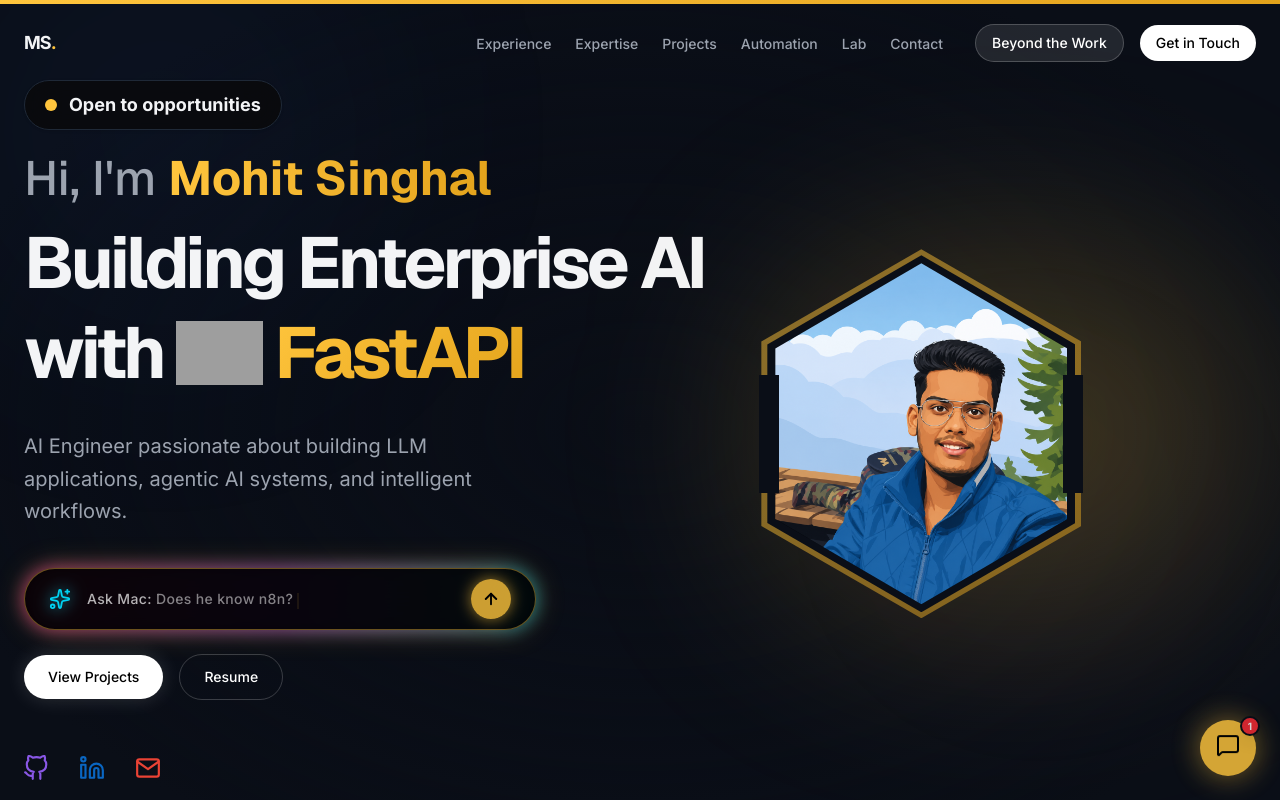
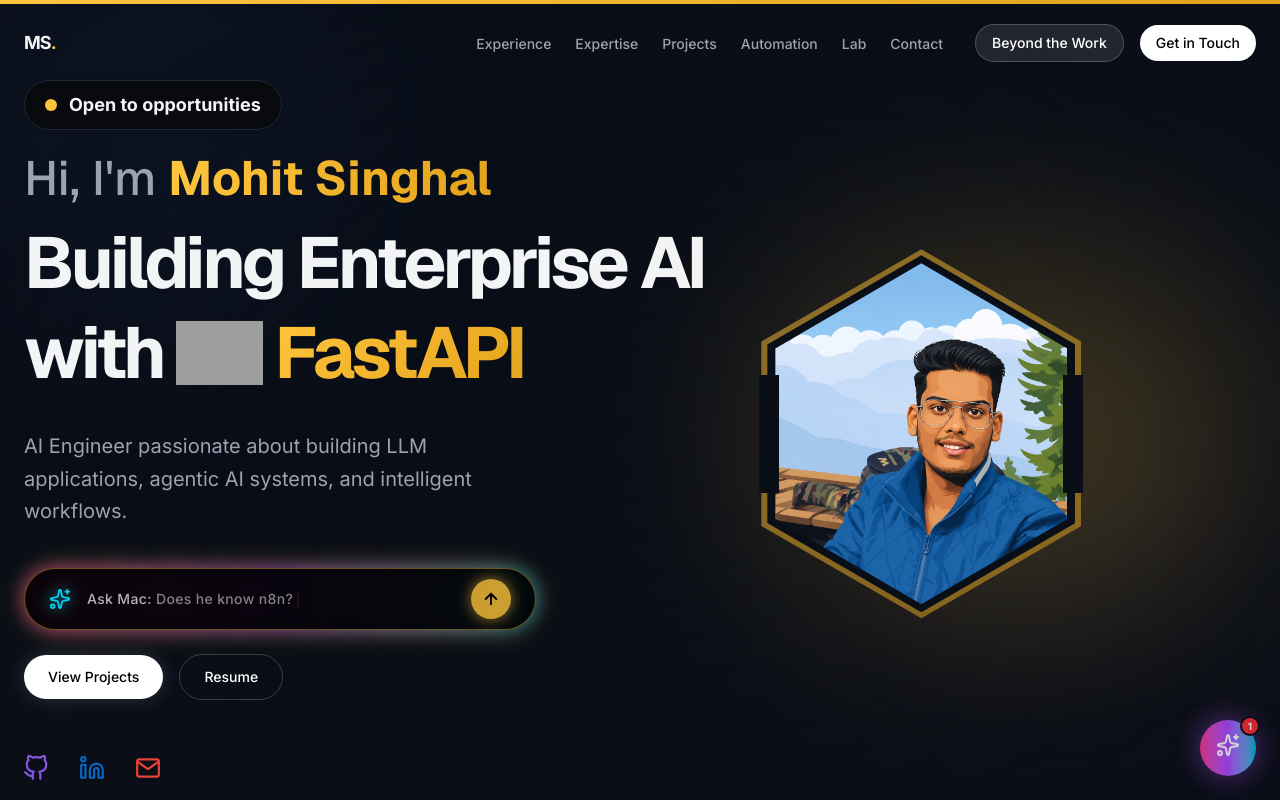
Before and after one commit to mohitsinghal1206/Mohit-Singhal-Portfolio, a Next.js app: page / in a window 1280 px wide. Shown: the top 800 px of the page. Built offline with nearby package versions, Linux system fonts and the light colour scheme; grey boxes are pictures that could not be loaded.

Commit message:
style: Update chatbot widget toggle button to match Aurora gradient theme

```diff
--- a/src/components/shared/chatbot-widget.tsx
+++ b/src/components/shared/chatbot-widget.tsx
@@ -195,10 +195,10 @@
         whileTap={{ scale: 0.95 }}
         onClick={handleOpen}
         className={cn(
-          "w-14 h-14 rounded-full text-black flex items-center justify-center transition-all duration-300 group relative z-50",
+          "w-14 h-14 rounded-full text-white flex items-center justify-center transition-all duration-300 group relative z-50 bg-gradient-to-r from-pink-500 via-purple-500 to-cyan-500",
           hasUnread && !isOpen
-            ? "bg-primary animate-pulse shadow-[0_0_30px_rgba(255,197,61,0.6)]"
-            : "bg-primary shadow-[0_0_20px_rgba(255,197,61,0.3)] hover:shadow-[0_0_30px_rgba(255,197,61,0.5)]"
+            ? "animate-pulse shadow-[0_0_30px_rgba(168,85,247,0.6)]"
+            : "shadow-[0_0_20px_rgba(34,211,238,0.4)] hover:shadow-[0_0_30px_rgba(34,211,238,0.6)]"
         )}
       >
         <AnimatePresence>
@@ -233,7 +233,7 @@
               exit={{ rotate: -90, opacity: 0 }}
               transition={{ duration: 0.15 }}
             >
-              <MessageSquare size={24} className={hasUnread ? "animate-bounce" : "group-hover:animate-pulse"} />
+              <Sparkles size={24} className={hasUnread ? "animate-bounce" : "group-hover:animate-pulse"} />
             </motion.div>
           )}
         </AnimatePresence>
```
